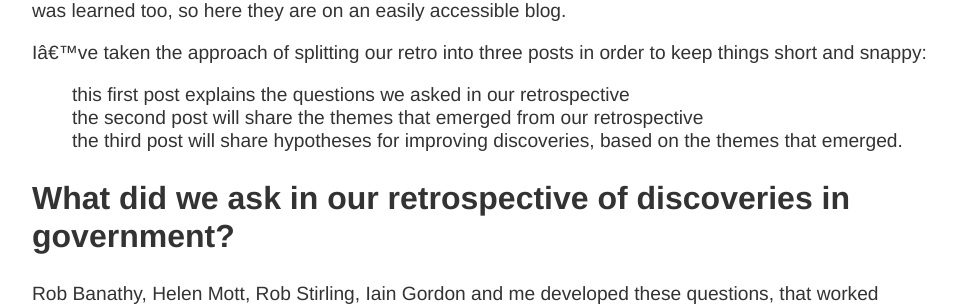
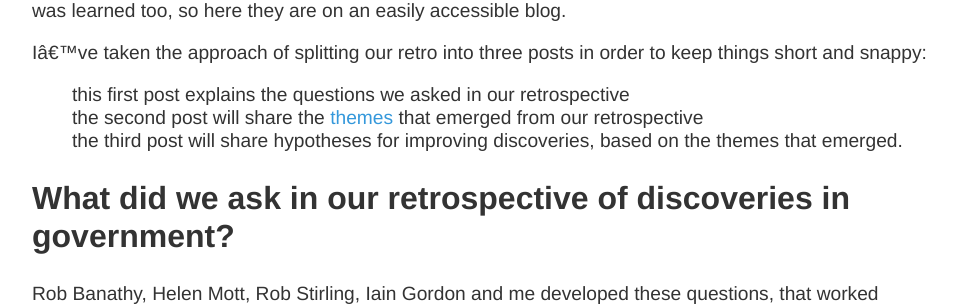
Before and after one commit to scottcolfer/scottcolfer.github.io, a Jekyll site: the page built from _posts/2017-08-13-discovery-retro-questions.md, in a window 1280 px wide. Shown: the part 673-979 px from the top of the page, without its empty margins (160-1116 px from the left). Built offline with Jekyll 4.4.1, drawn with Linux system fonts in a browser that asks for light colours; some of the changed lines change nothing that is shown.

Commit message:
Update 2017-08-13-discovery-retro-questions.md
Added link to themes

```diff
--- a/_posts/2017-08-13-discovery-retro-questions.md
+++ b/_posts/2017-08-13-discovery-retro-questions.md
@@ -23,7 +23,7 @@ Fast forward a couple of months, and a bunch of us decided to run a retrospectiv
 I've taken the approach of splitting our retro into three posts in order to keep things short and snappy:
 
 - this first post explains the questions we asked in our retrospective
-- the second post will share the themes that emerged from our retrospective
+- the second post will share the [themes](http://scottcolfer.com/2017/08/15/discovery-retro-themes.html) that emerged from our retrospective
 - the third post will share hypotheses for improving discoveries, based on the themes that emerged.
 
 ## What did we ask in our retrospective of discoveries in government?
```
